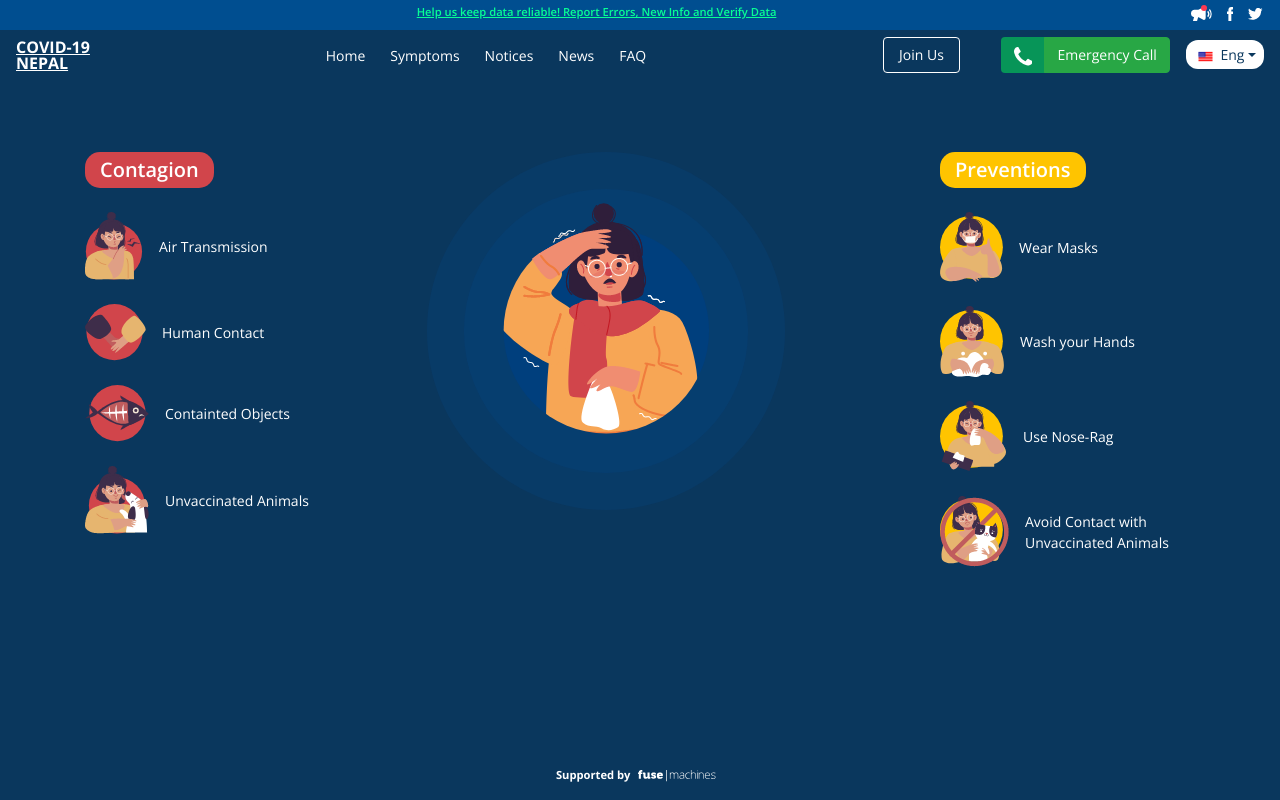
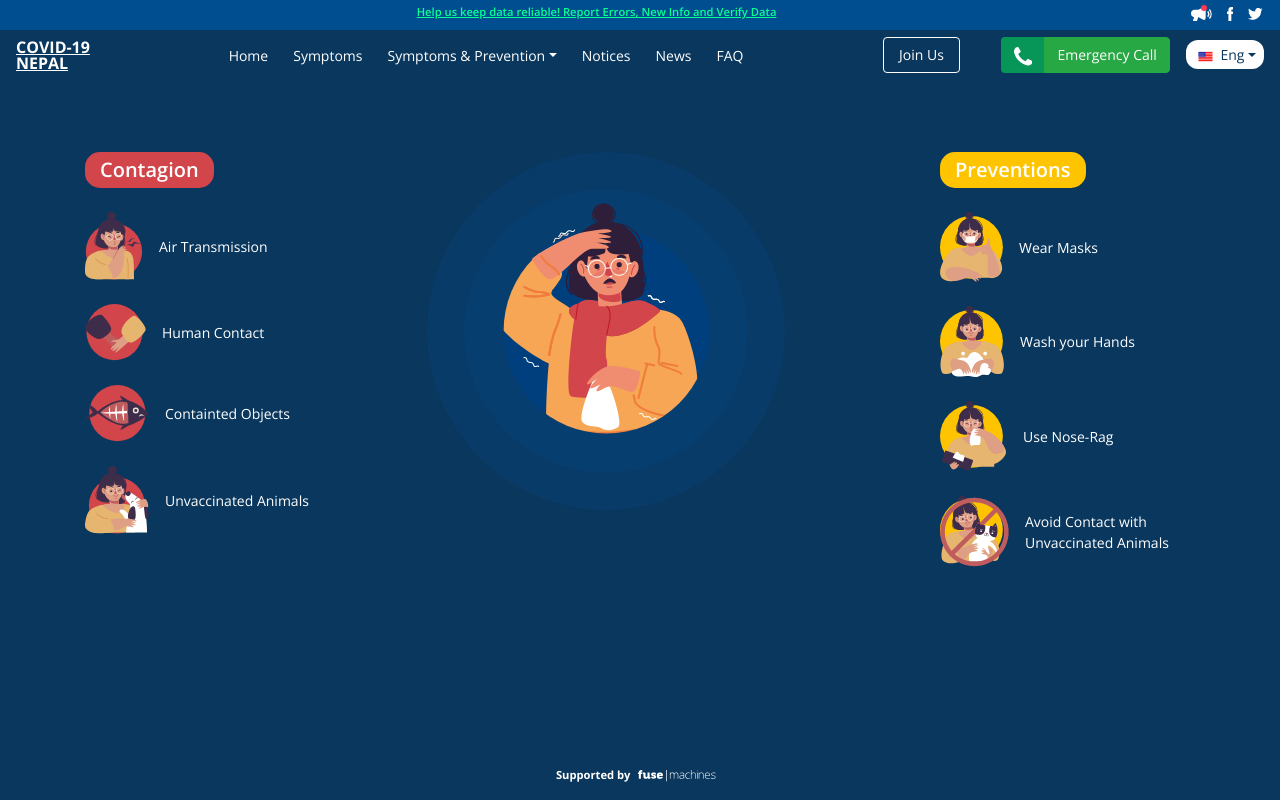
Before and after one commit to Fusemachines/covid-nepal-web, a React (Create React App) app: page /design/symptoms in a window 1280 px wide. Built offline with nearby package versions, Linux system fonts and the light colour scheme; no server answers.

Commit message:
symptoms menu fixes

```diff
--- a/src/routes/design/Navbar/Navbar.tsx
+++ b/src/routes/design/Navbar/Navbar.tsx
@@ -139,6 +139,20 @@ const Menu = () => (
             Home
           </Nav.Link>
           <Nav.Link href="/design/symptoms">Symptoms</Nav.Link>
+
+          <Dropdown className="nav-dropdown">
+            <Dropdown.Toggle as={'div'} id="dropdown-custom-components">
+            Symptoms & Prevention
+            </Dropdown.Toggle>
+
+            <Dropdown.Menu as={'div'}>
+              <Dropdown.Item href="/design/symptoms">Symptoms</Dropdown.Item>
+              <Dropdown.Item href="/design/protectyourself">Protect Yourself</Dropdown.Item>
+              <Dropdown.Item href="/design/athome">At Home</Dropdown.Item>
+              <Dropdown.Item href="/design/parenting">Parenting & Child Care</Dropdown.Item>
+              <Dropdown.Item href="/design/elderly">Elderly People</Dropdown.Item>
+            </Dropdown.Menu>
+          </Dropdown>
           <Nav.Link href="/design/notices&resources">Notices</Nav.Link>
           <Nav.Link href="/design/news">News</Nav.Link>
           <Nav.Link href="/design/faq">FAQ</Nav.Link>
--- a/src/scss/_nav.scss
+++ b/src/scss/_nav.scss
@@ -88,3 +88,31 @@
         }
     }
 }
+
+.nav-dropdown {
+    cursor: pointer;
+    margin-right: 25px;
+
+    .dropdown-toggle {
+        padding: .5rem 0;
+    }
+
+    .dropdown-menu {
+        padding: 0;
+        overflow: hidden;
+
+        a {
+            text-decoration: none;
+            font-size: 13px;
+            border-bottom: 1px solid #9BC7ED;
+            padding: {
+                top: 8px;
+                bottom: 8px;
+            }
+        }
+    }
+
+    &:hover > .dropdown-menu {
+        display: block;
+    }
+}
```
